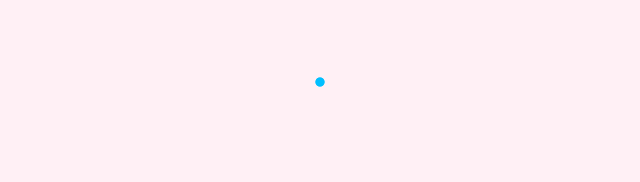
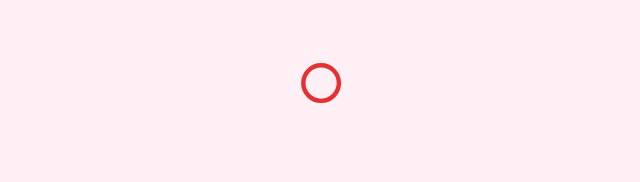
Before and after one commit to Yassoori/Pokedex, a React (Vite) app: page /#/pokemon in a window 1280 px wide. Shown: the top 182 px of the page, without its empty margins (320-960 px from the left). Built offline with nearby package versions, Linux system fonts and the light colour scheme.

Commit message:
rings loader

```diff
--- a/src/components/SinglePokemon.jsx
+++ b/src/components/SinglePokemon.jsx
@@ -1,7 +1,7 @@
 import {useContext, useEffect, useState} from 'react'
 import { useNavigate } from 'react-router-dom'
 import { PokeContext } from '../context/PokeContext'
-import { Puff } from 'react-loader-spinner'
+import { Rings } from 'react-loader-spinner'
 import axios from 'axios'
 
 const typeColors = {
@@ -50,7 +50,7 @@ const SinglePokemon = () => {
     }, [])
 
     if (loading){
-        return <Puff color="#00BFFF" height={100} width={100}/>
+        return <Rings color="#e53131" height={100} width={100} position="absolute" top="30%"/>
     }
   return (
     <div className='pokedetails'>
--- a/src/pages/Homepage.jsx
+++ b/src/pages/Homepage.jsx
@@ -1,6 +1,6 @@
 import React, { useState, useEffect, useContext } from 'react'
 import axios from 'axios'
-import { Puff } from 'react-loader-spinner'
+import { Rings } from 'react-loader-spinner'
 import { useNavigate } from 'react-router'
 import { PokeContext } from '../context/PokeContext'
 import AOS from 'aos';
@@ -206,7 +206,7 @@ const Homepage = () => {
         {/* <h1>Pokedex</h1> */}
         <div id='pokedex-container'>
             {loading ? (
-                <Puff color="#e53131" height={100} width={100}/>
+                <Rings color="#e53131" height={100} width={100} position="absolute" top="30%"/>
             ) : pokemon.length === 0 ? (<p>No Pokemon Found</p>) :
             (
                 filteredPokemon.map((item) => (
```
